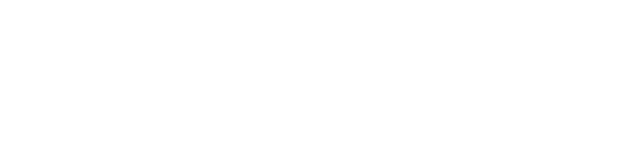
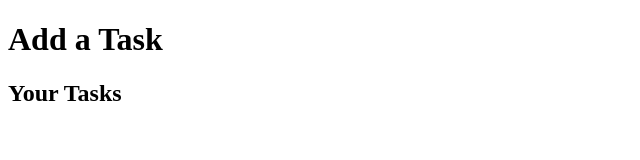
Before and after one commit to lion48z/to-do-list-project, a plain HTML site: page index.html in a window 1280 px wide. Shown: the whole page, without its empty margins (0-640 px from the left). Drawn offline with Linux system fonts and the light colour scheme.

Commit message:
Update index.html

```diff
--- a/index.html
+++ b/index.html
@@ -1,5 +1,6 @@
 <!DOCTYPE html>
-</html>
+<html lang="en"></html>
+<html>
     <head>
         <title>Task List</title>
         <link rel="stylesheet" type="text/css" href="styles.css">
@@ -12,5 +13,11 @@
          <div id="outerDiv2">
             <div id="innerDiv2"></div>
          </div>
+         <div>
+             <h1>Add a Task</h1>
+             <h2>Your Tasks</h2>
+         </div>
+         </body>
+         </body>
        </body>
 </html>
```
Lines whose indentation alone changed are shown as unchanged.
